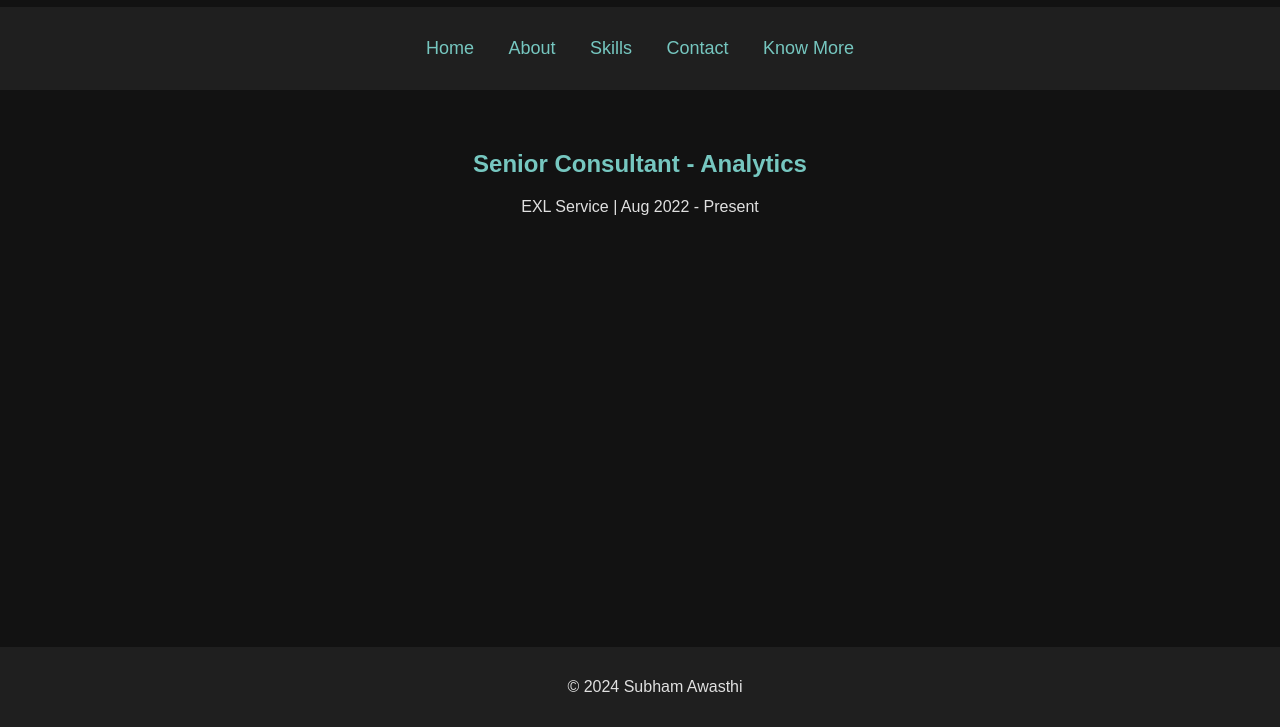
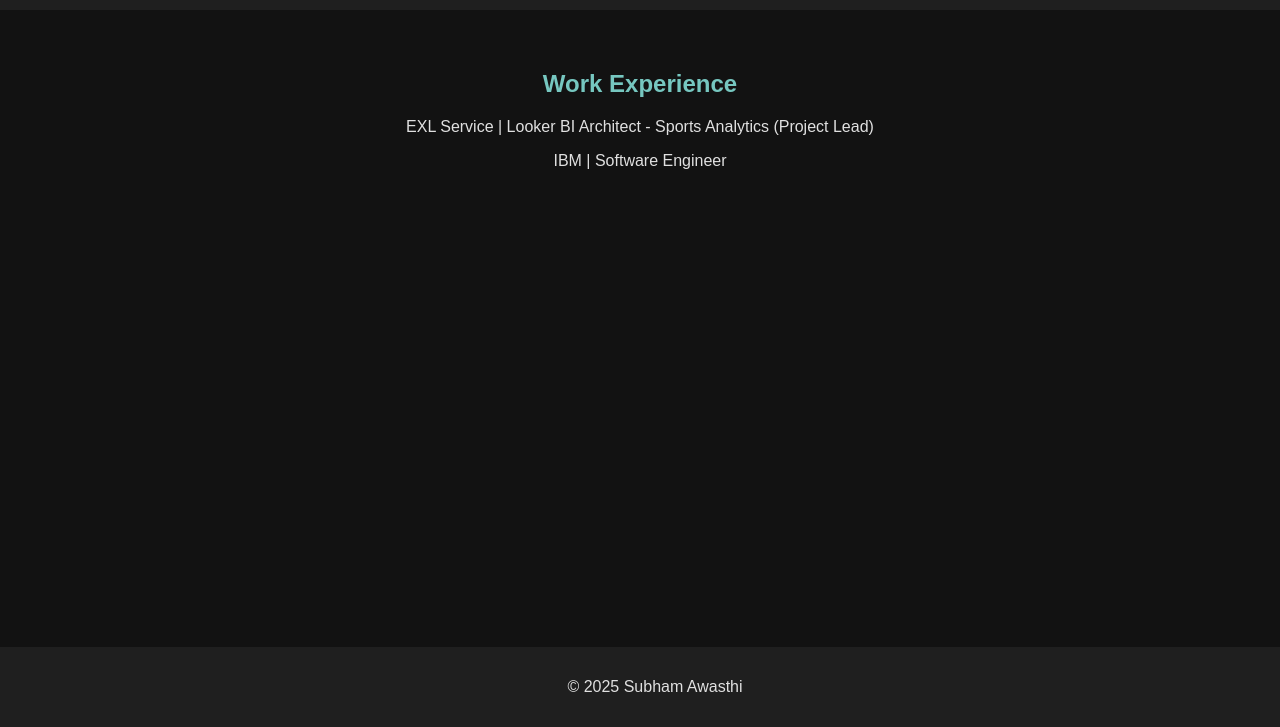
Before and after one commit to shbhm309/subham-awasthi.github.io, a plain HTML site: page experience.html in a window 1280 px wide. Shown: the part 73-800 px from the top of the page. Drawn offline with Linux system fonts and the light colour scheme.

Commit message:
Update experience.html

```diff
--- a/experience.html
+++ b/experience.html
@@ -7,24 +7,23 @@
     <link rel="stylesheet" href="styles.css">
 </head>
 <body>
-    <header>
-        <h1>Work Experience</h1>
     <nav>
         <ul>
             <li><a href="index.html">Home</a></li>
             <li><a href="about.html">About</a></li>
             <li><a href="skills.html">Skills</a></li>
             <li><a href="contact.html">Contact</a></li>
-                <li><a href="know-more.html">Know More</a></li>
         </ul>
     </nav>
-    </header>
+
     <section>
-        <h2>Senior Consultant - Analytics</h2>
-        <p>EXL Service | Aug 2022 - Present</p>
+        <h1>Work Experience</h1>
+        <p>EXL Service | Looker BI Architect - Sports Analytics (Project Lead)</p>
+        <p>IBM | Software Engineer</p>
     </section>
+
     <footer>
-        <p>&copy; 2024 Subham Awasthi</p>
+        <p>&copy; 2025 Subham Awasthi</p>
     </footer>
 </body>
 </html>
```
Lines whose indentation alone changed are shown as unchanged.
